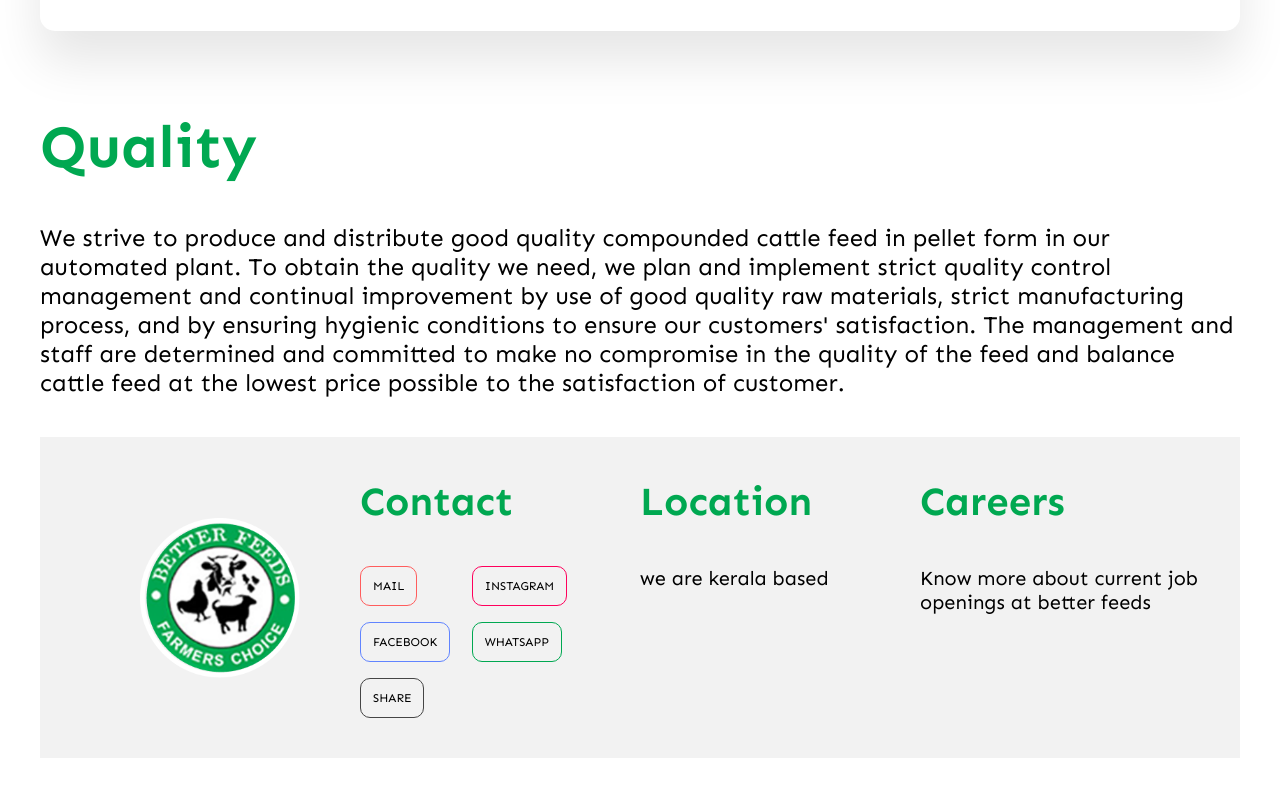
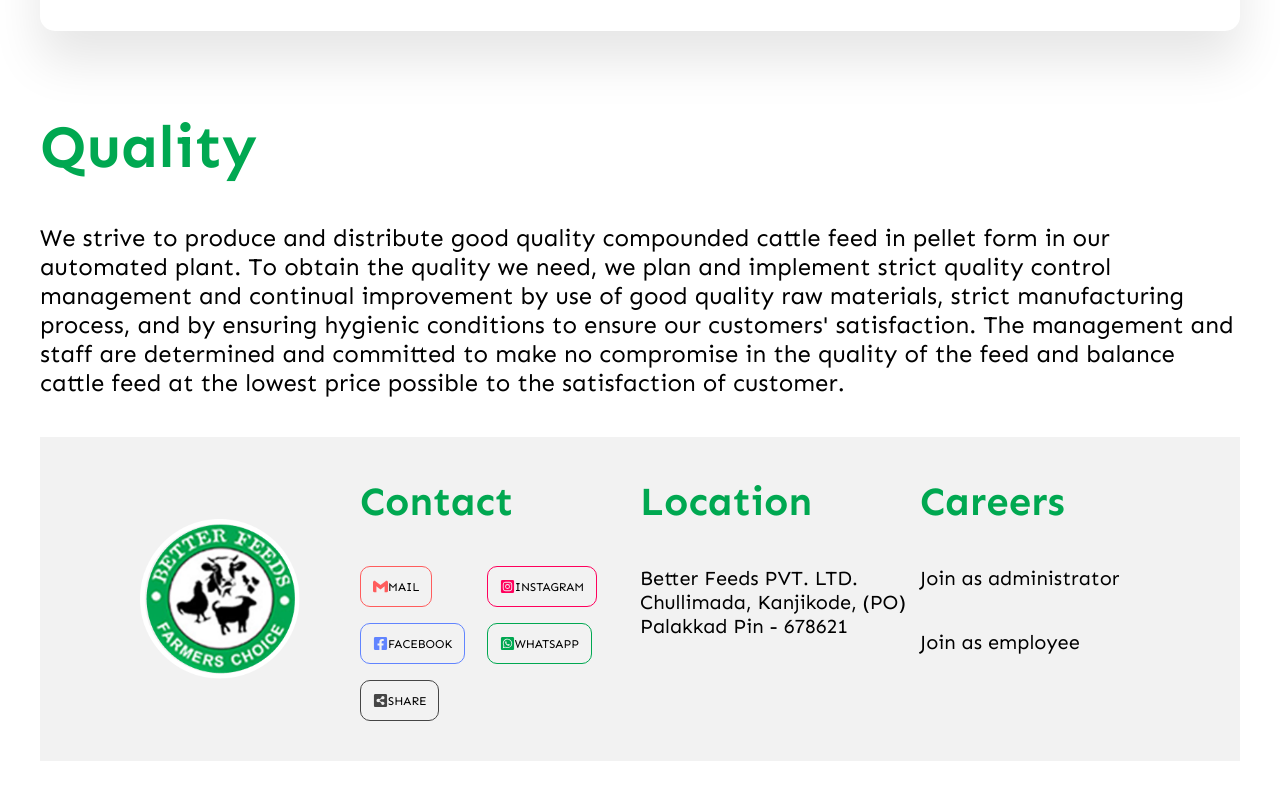
Before and after one commit to Yasar195/better_feeds, a React (Create React App) app: page /about in a window 1280 px wide. Shown: the part 1304-2104 px from the top of the page. Built offline with nearby package versions, Linux system fonts and the light colour scheme.

Commit message:
added social links

```diff
--- a/src/components/Footer.js
+++ b/src/components/Footer.js
@@ -1,6 +1,8 @@
 import React from "react";
 import '../styles/Footer.css';
 import logo from '../assets/logo.png';
+import { FaFacebookSquare, FaWhatsappSquare, FaShareAltSquare, FaInstagramSquare } from 'react-icons/fa';
+import { SiGmail } from 'react-icons/si';
 
 const Footer = () => {
     return(
@@ -13,18 +15,25 @@ const Footer = () => {
                     <h2>Contact</h2>
                     <div className='grid'>
                         <div className='media mail'>
+                            <SiGmail color="#FF5D5D" size={'15px'}/>
                             <p>MAIL</p>
                         </div>
                         <div className='media insta'>
+                            <FaInstagramSquare color="#FF005C" size={'15px'}/>
                             <p>INSTAGRAM</p>
                         </div>
-                        <div className='media fb'>
+                        <a target="_blank" href="https://www.facebook.com/BetterFeedsPage"><div className='media fb'>
+                            <FaFacebookSquare color="#6184FF" size={'15px'}/>
                             <p>FACEBOOK</p>
-                        </div>
-                        <div className='media whats'>
-                            <p>WHATSAPP</p>
-                        </div>
+                        </div></a>
+                        <a href="https://wa.me/919048952682" target="_blank">
+                            <div className='media whats'>
+                                <FaWhatsappSquare color="#00A851" size={'15px'}/>
+                                <p>WHATSAPP</p>
+                            </div>
+                        </a>
                         <div className='media share'>
+                            <FaShareAltSquare color="#454545" size={'15px'}/>
                             <p>SHARE</p>
                         </div>
                     </div>
@@ -34,12 +43,18 @@ const Footer = () => {
                 <div>
                     <h2>Location</h2>
                     <p id="data">
-                        we are kerala based
+                        Better Feeds PVT. LTD.
+                        Chullimada, Kanjikode,
+                        (PO) Palakkad
+                        Pin - 678621
                     </p>
                 </div>
                 <div>
                     <h2>Careers</h2>
-                    <p id="data">Know more about current job openings at  better feeds</p>
+                    <a href="https://wa.me/919048952682?text=Hi,%20I%20want%20to%20join%20as%20*Distributor*%0AName%20:%20%0ADistrict%20:%20%0A" target="_blank"><p id="data">Join as administrator</p></a>
+                    <a href="https://wa.me/919048952682?text=Hi" target="_blank">
+                        <p id="data">Join as employee</p>
+                    </a>
                 </div>
             </div>
         </footer>
--- a/src/styles/Footer.css
+++ b/src/styles/Footer.css
@@ -29,6 +29,10 @@ h2{
     justify-content: space-between;
 }
 
+a{
+    text-decoration: none;
+    color: black;
+}
 
 .insta{
     border: 1px solid #FF005C;
@@ -79,6 +83,9 @@ h2{
     width: fit-content;
     padding: 0.3rem;
     border-radius: 10px;
+    display: flex;
+    align-items: center;
+    justify-content: space-between;
 }
 
 .media p{
```
